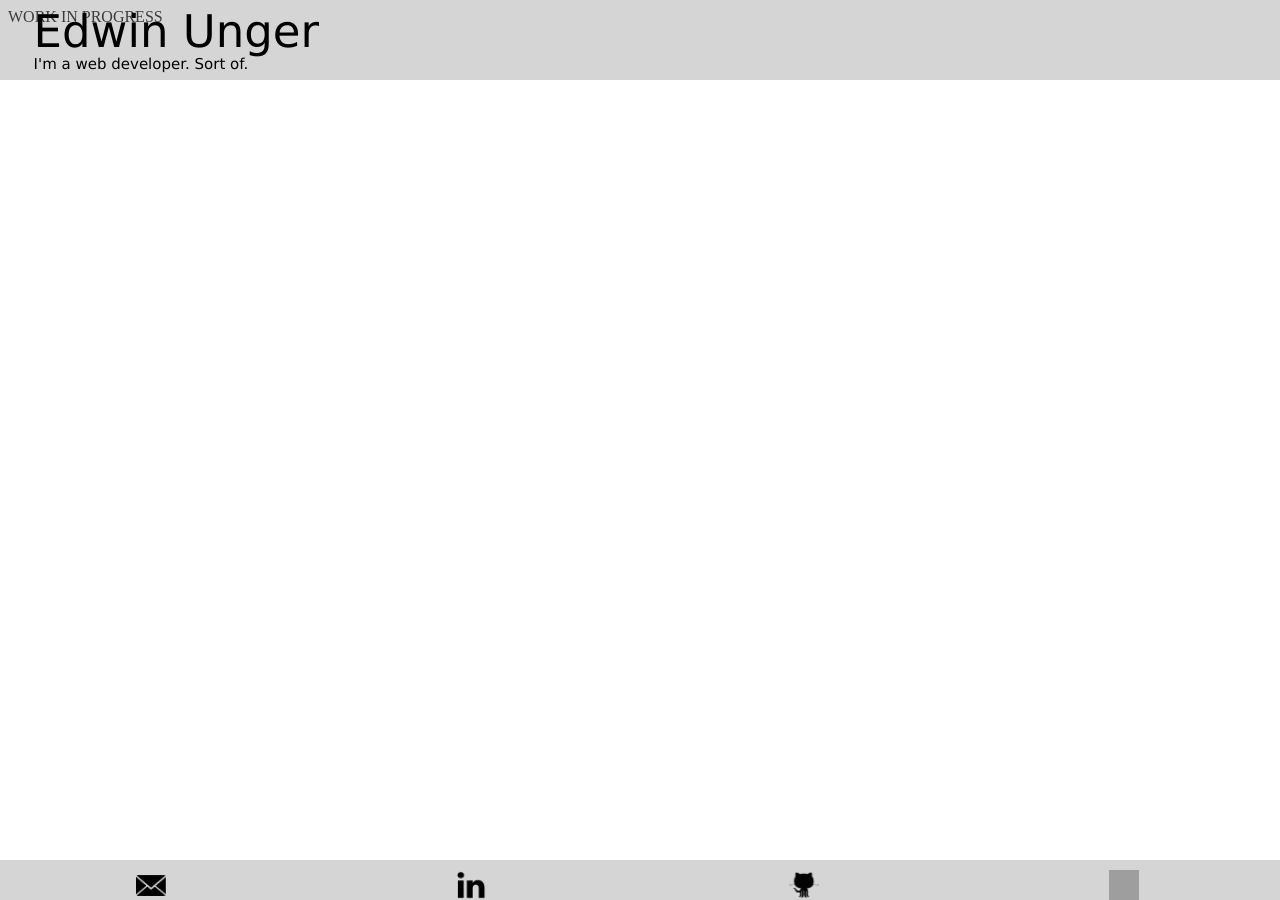
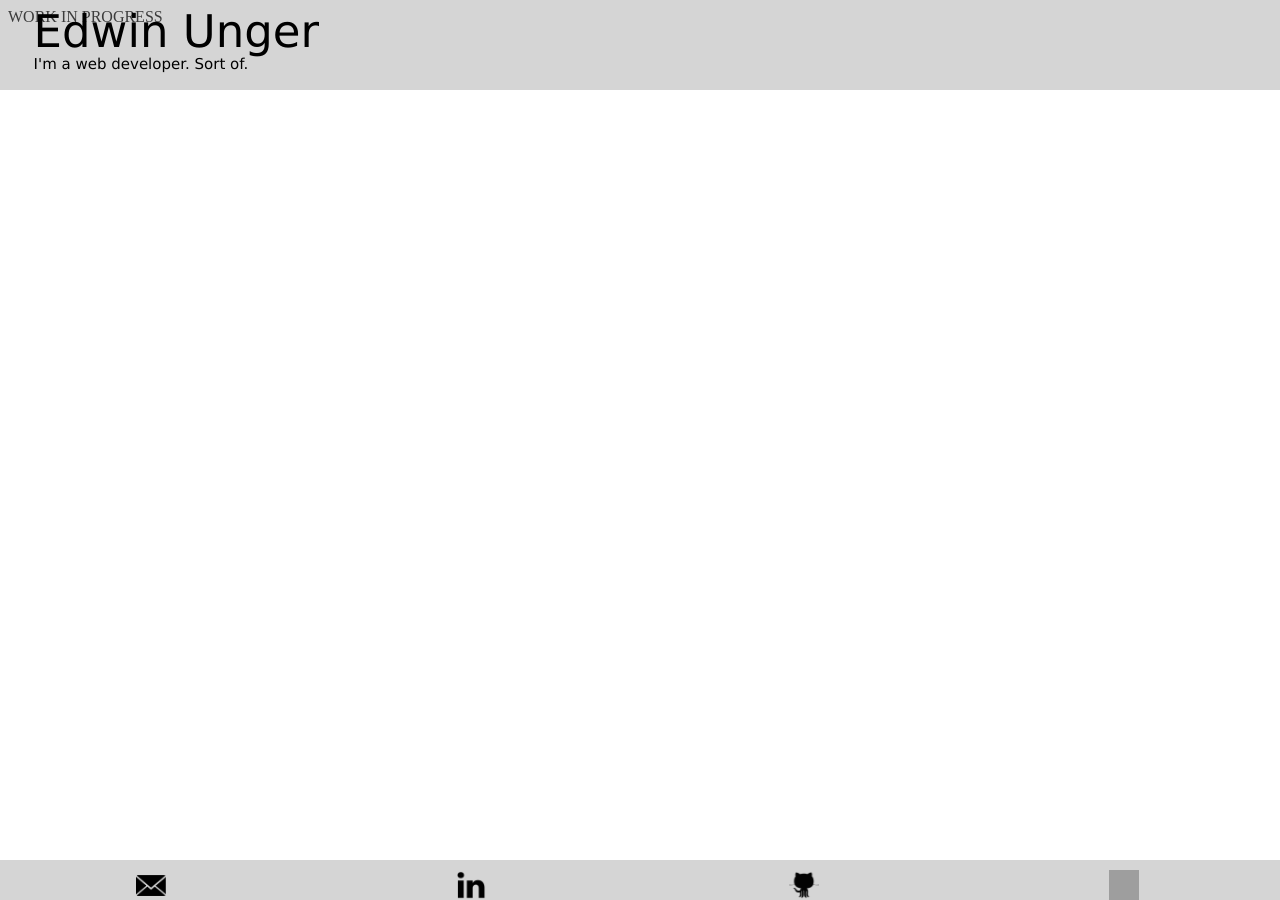
Before and after one commit to edwinunger/edwinunger.github.io, a Jekyll site: the page about.html, which Jekyll copies as it is, in a window 1280 px wide. Built offline with Jekyll 4.4.1, drawn with Linux system fonts in a browser that asks for light colours; grey boxes are pictures that could not be loaded.

Commit message:
fix header

```diff
--- a/stylesheets/default.css
+++ b/stylesheets/default.css
@@ -1,7 +1,7 @@
 body  {height: 620px;
 }
 
-#header { height: 80px;
+#header { height: 10%;
           width: 100%;
           background-color: #969696;
           opacity: .4;
```
